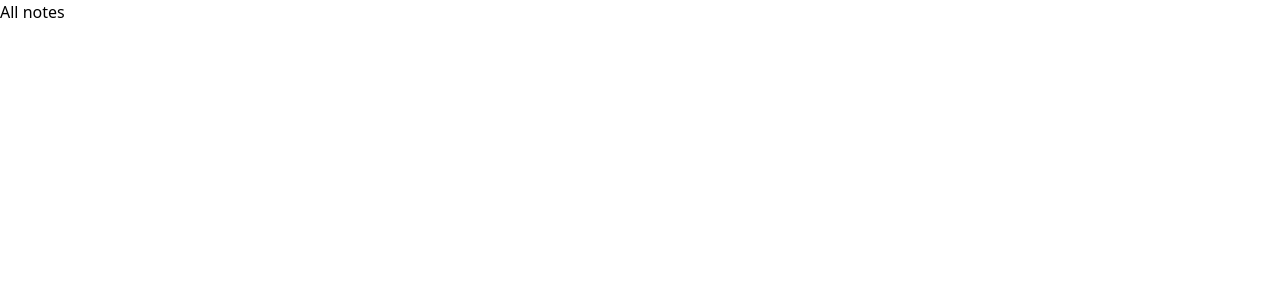
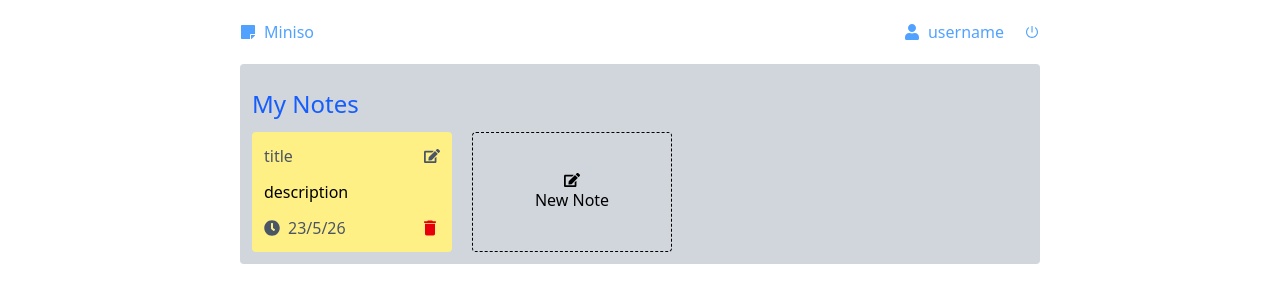
Before and after one commit to rameesabava/NextNoteApp, a Next.js app: page /notes in a window 1280 px wide. Shown: the top 302 px of the page. Built offline with nearby package versions, Linux system fonts and the light colour scheme.

Commit message:
notes and add page design completed

```diff
--- a/app/notes/add/page.tsx
+++ b/app/notes/add/page.tsx
@@ -1,5 +1,32 @@
-export default function AddNote(){
-    return(
-        <div>Add note</div>
+import { FaX } from "react-icons/fa6";
+import { TiTick } from "react-icons/ti";
+
+export default function AddNote() {
+    return (
+        <div className="flex justify-center items-center min-h-screen">
+            <div className="border-gray-100 shadow rounded p-5 w-100">
+                <h1 className="text-blue-500 font-bold text-2xl">Miniso</h1>
+                <h2 className="text-gray-500">Add Notes</h2>
+                <div className="flex justify-between items-center my-3">
+                    <div>
+                        <FaX />
+                    </div>
+                    <button className="p-1 bg-red-400 text-white rounded-xl">
+                        <div className="flex items-center">Save<TiTick className="text-xl" /></div>
+                    </button>
+
+                </div>
+                <div className="flex justify-between items-center"><h5 className="text-gray-400">Theme</h5>
+                    <button className="rounded-full w-6 h-6 bg-yellow-300"></button>
+                    <button className="rounded-full w-6 h-6 bg-red-300"></button>
+                    <button className="rounded-full w-6 h-6 bg-green-300"></button>
+                    <button className="rounded-full w-6 h-6 bg-blue-300"></button>
+
+                </div>
+<div className="my-5">
+                    <input type="text" placeholder="Title" className="w-full p-2 mb-2" />
+                    <input type="text" placeholder="Description" className="w-full p-2" />
+</div>            </div>
+        </div>
     )
 }
--- a/app/notes/page.tsx
+++ b/app/notes/page.tsx
@@ -1,5 +1,40 @@
-export default function Dashboard(){
-    return(
-        <div>All notes</div>
+import { FaClock, FaEdit, FaStickyNote, FaUser } from "react-icons/fa";
+import { IoIosPower } from "react-icons/io";
+import { MdDelete } from "react-icons/md";
+
+export default function Dashboard() {
+    return (
+        <div className="flex flex-col justify-center items-center my-5">
+            <div className="flex justify-between items-center text-blue-400 w-200">
+                <div className="flex items-center gap-2">
+                    <FaStickyNote />
+                    <h1>Miniso</h1>
+                </div>
+                <div className="flex items-center gap-2">
+                    <FaUser />username
+                    <IoIosPower className="ms-3" />
+                </div>
+            </div>
+            <div className="bg-gray-300 p-3 my-5 w-200 rounded">
+                <h1 className="text-blue-600 my-3 text-2xl">My Notes</h1>
+                <div className="flex gap-5">
+                    <div className="bg-yellow-200 rounded p-3 w-50">
+                        <div className="flex justify-between items-center text-gray-600"><h1>title</h1><FaEdit /></div>
+                        <p className="my-3">description</p>
+                        <div className="flex justify-between items-center text-gray-600">
+                            <div className="flex items-center gap-2"><FaClock />23/5/26</div>
+                            <div className="text-red-600"><MdDelete className="text-xl" /></div>
+                        </div>
+                    </div>
+                    <div className="w-50 rounded border border-dashed flex justify-center items-center text-center">
+                        <div>
+                            <div className="flex justify-center items-center"><FaEdit /></div>
+                            <p>New Note</p>
+                        </div>
+                    </div>
+                </div>
+            </div>
+        </div>
+
     )
 }
--- a/package.json
+++ b/package.json
@@ -14,7 +14,8 @@
     "next": "16.2.6",
     "react": "19.2.4",
     "react-dom": "19.2.4",
-    "react-hot-toast": "^2.6.0"
+    "react-hot-toast": "^2.6.0",
+    "react-icons": "^5.6.0"
   },
   "devDependencies": {
     "@tailwindcss/postcss": "^4",
```
Also changed, not shown: 1 other file (tests, documents, lock files or other folders).
